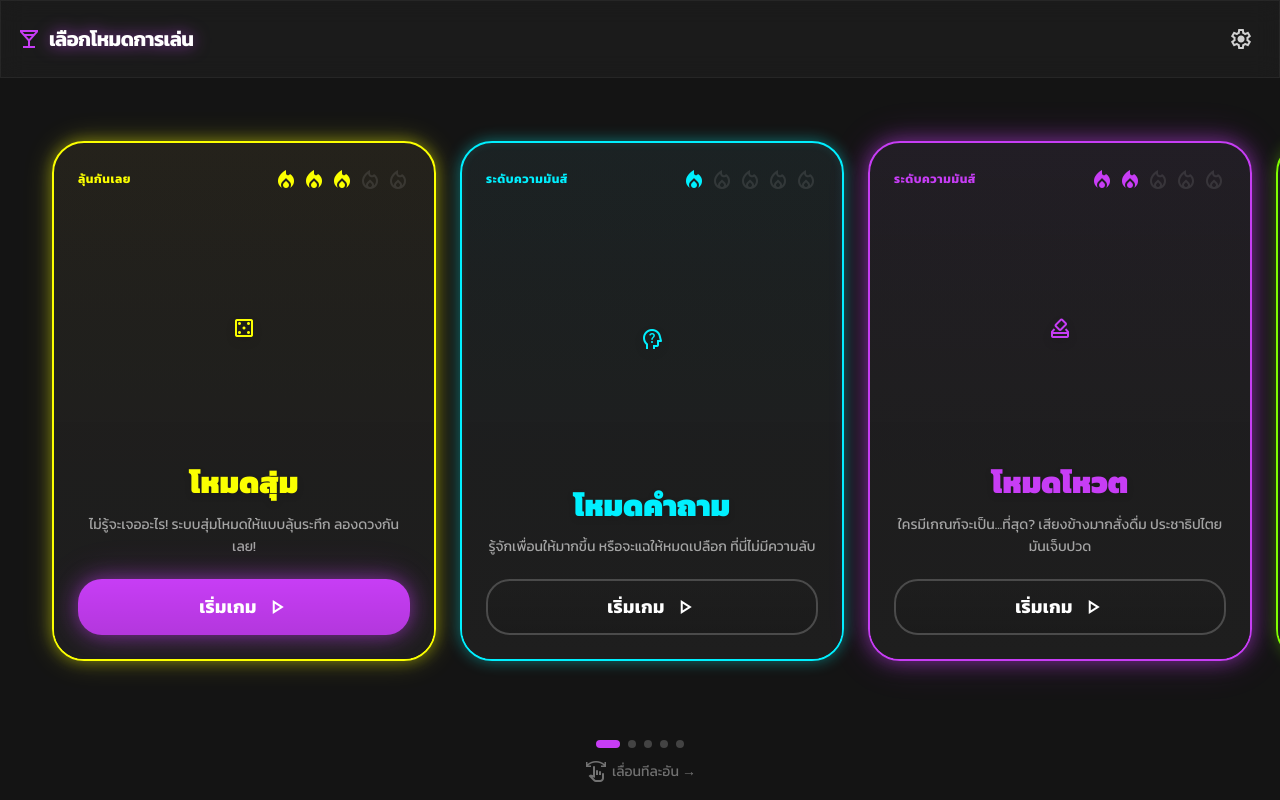
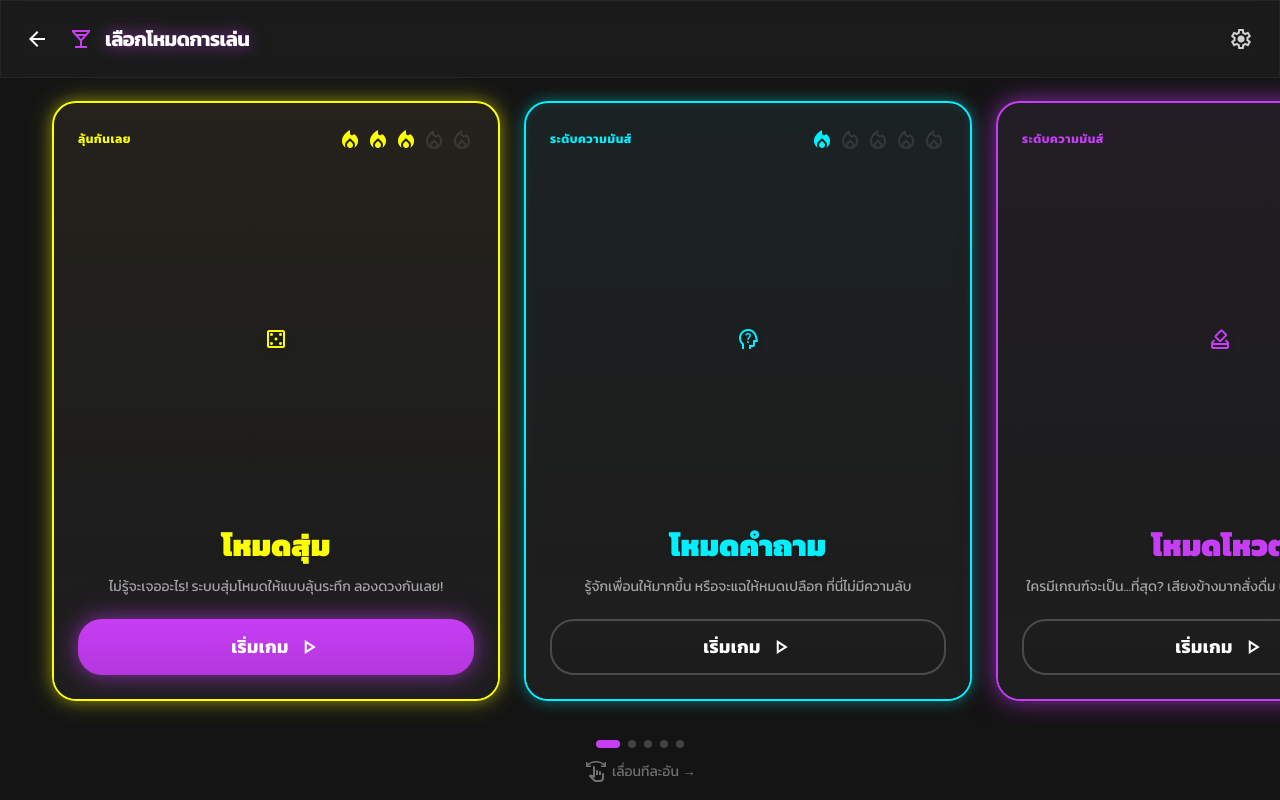
Before and after one commit to LethimCookMyBro/App_Drink, a Next.js app: page /game/modes in a window 1280 px wide. Built offline with nearby package versions, Linux system fonts and the light colour scheme.

Commit message:
feat: Add back button to modes page, enlarge cards, move admin credentials to env vars

```diff
--- a/src/app/api/admin/login/route.ts
+++ b/src/app/api/admin/login/route.ts
@@ -3,12 +3,11 @@ import bcrypt from "bcryptjs";
 import jwt from "jsonwebtoken";
 import { adminLoginSchema, hasSqlInjection } from "@/lib/validation";
 
-// Admin credentials (hashed password stored in code for simplicity)
-// Username: SuperAdmin_3175!
-// Password: KaiManJA!HeckGuWa_2102_$%2
-const ADMIN_USERNAME = "SuperAdmin_3175!";
-// bcrypt hash of the password
+// Admin credentials from environment variables (more secure)
+// Fallback to default for backward compatibility
+const ADMIN_USERNAME = process.env.ADMIN_USERNAME || "SuperAdmin_3175!";
 const ADMIN_PASSWORD_HASH =
+  process.env.ADMIN_PASSWORD_HASH ||
   "$2b$12$s/mrk8BkgAQDSx/CQ33Z7OqxXfxecgCsqHYATz0Xt7vz.cNhR2bUG";
 
 const JWT_SECRET = process.env.JWT_SECRET || "wong-taek-admin-secret-key";
--- a/src/app/game/modes/page.tsx
+++ b/src/app/game/modes/page.tsx
@@ -86,7 +86,15 @@ export default function GameModesPage() {
     <main className="h-screen flex flex-col overflow-hidden bg-[#141414]">
       {/* Header */}
       <header className="glass-panel sticky top-0 z-50 w-full px-4 py-4 flex items-center justify-between border-b border-white/5">
-        <div className="flex items-center gap-2">
+        <div className="flex items-center gap-3">
+          {/* Back Button */}
+          <Link href="/">
+            <button className="flex items-center justify-center p-2 rounded-full hover:bg-white/10 transition-colors active:scale-95">
+              <span className="material-symbols-outlined text-white text-3xl">
+                arrow_back
+              </span>
+            </button>
+          </Link>
           <span className="material-symbols-outlined text-primary text-3xl sm:text-4xl">
             local_bar
           </span>
@@ -119,7 +127,7 @@ export default function GameModesPage() {
           <motion.div
             key={mode.id}
             className={`
-              snap-center relative shrink-0 w-[85vw] max-w-sm h-[65vh] rounded-2xl border-2
+              snap-center relative shrink-0 w-[90vw] max-w-md h-[75vh] rounded-3xl border-2
               ${mode.borderColor} bg-card/90 ${mode.shadowClass}
               flex flex-col overflow-hidden group
             `}
```
